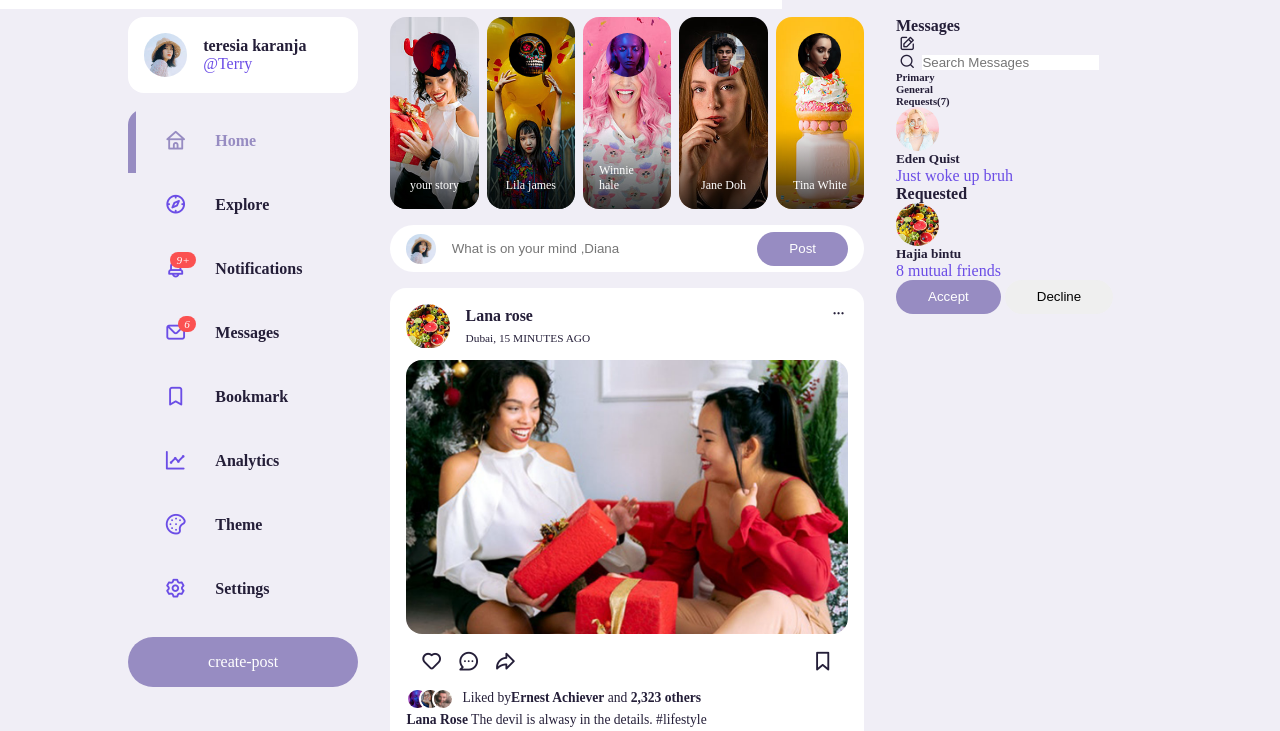
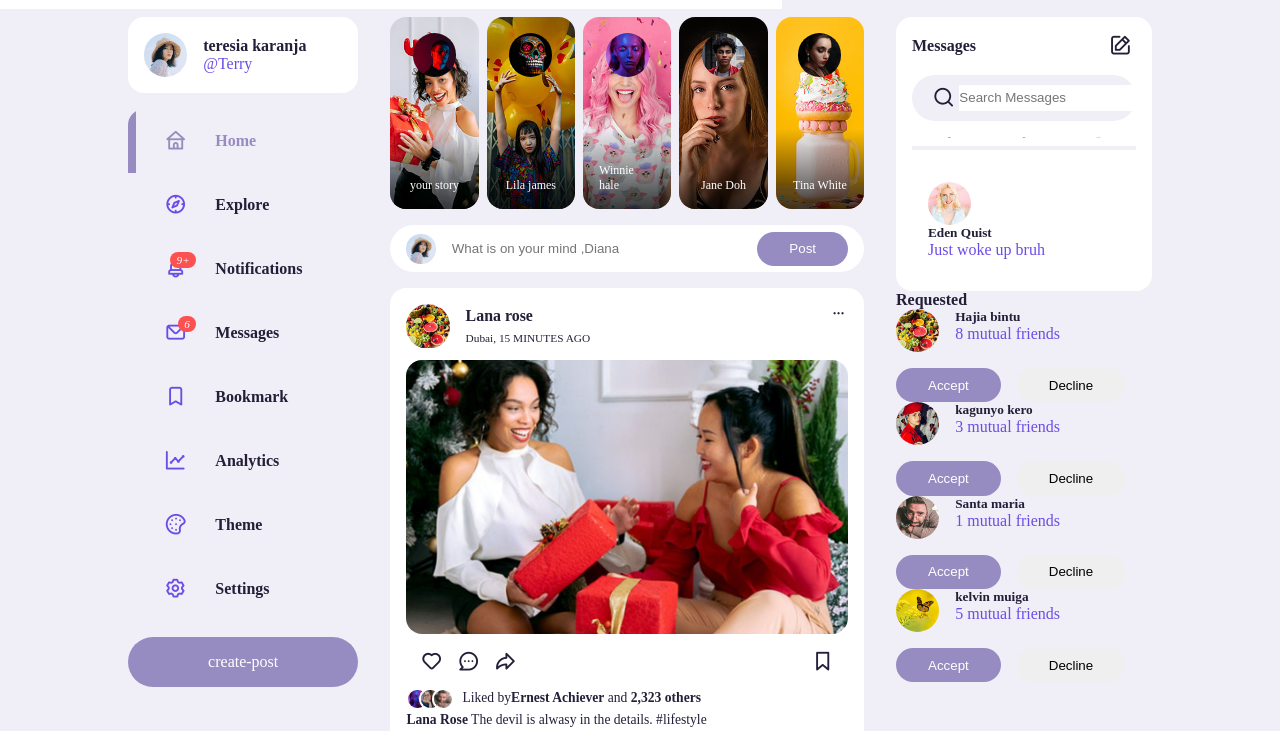
Before and after one commit to muigakelvin/CHATAPP, a plain HTML site: page index.html in a window 1280 px wide. Shown: the part 69-800 px from the top of the page. Drawn offline with nearby package versions, Linux system fonts and the light colour scheme.

Commit message:
messages css

```diff
--- a/index.html
+++ b/index.html
@@ -492,7 +492,7 @@
                     <div class="category">
                             <h6 class = "active">Primary</h6>
                             <h6>General</h6>
-                            <h6 class="Message-requests">Requests(7)</h6>
+                            <h6 class="message-requests">Requests(7)</h6>
 
                     </div>
                     <!----------------------------------------MESSAGES-------------------------------------------->
@@ -511,21 +511,86 @@
                 <!----------------------------------------fRIEND REQUESTS-------------------------------------------->
                 <div class="friend-request">
                     <h4>Requested</h4>
-                    <div class="requested">
+                    <div class="request">
                         <div class="info">
                             <div class="profile-photo">
                                 <img src="./images/profile-13.jpg">
                             </div>
-                        </div>
+                        <div>
                         <h5>Hajia bintu</h5>
                         <p class="text-muted">
                             8 mutual friends
                         </p>
+                        </div>
+                        </div>
                         <div class="action">
-                            <button class="btn btn-primary">
+                            <button class = "btn btn-primary">
                                 Accept
                             </button>
-                            <button class="btn">
+                            <button class = "btn">
+                                Decline
+                            </button>
+                        </div>
+                    </div>
+                    <div class="request">
+                        <div class="info">
+                            <div class="profile-photo">
+                                <img src="./images/profile-16.jpg">
+                            </div>
+                        <div>
+                        <h5>kagunyo kero</h5>
+                        <p class="text-muted">
+                            3 mutual friends
+                        </p>
+                        </div>
+                        </div>
+                        <div class="action">
+                            <button class = "btn btn-primary">
+                                Accept
+                            </button>
+                            <button class = "btn">
+                                Decline
+                            </button>
+                        </div>
+                    </div>
+                    <div class="request">
+                        <div class="info">
+                            <div class="profile-photo">
+                                <img src="./images/profile-15.jpg">
+                            </div>
+                        <div>
+                        <h5>Santa maria</h5>
+                        <p class="text-muted">
+                            1 mutual friends
+                        </p>
+                        </div>
+                        </div>
+                        <div class="action">
+                            <button class = "btn btn-primary">
+                                Accept
+                            </button>
+                            <button class = "btn">
+                                Decline
+                            </button>
+                        </div>
+                    </div>
+                    <div class="request">
+                        <div class="info">
+                            <div class="profile-photo">
+                                <img src="./images/profile-14.jpg">
+                            </div>
+                        <div>
+                        <h5>kelvin muiga</h5>
+                        <p class="text-muted">
+                            5 mutual friends
+                        </p>
+                        </div>
+                        </div>
+                        <div class="action">
+                            <button class = "btn btn-primary">
+                                Accept
+                            </button>
+                            <button class = "btn">
                                 Decline
                             </button>
                         </div>
--- a/styles.css
+++ b/styles.css
@@ -105,14 +105,14 @@ nav .container
     align-items: center;
     justify-content: space-between;
 }
-nav .search-bar
+ .search-bar
 {
     background: var(--color-light);
     border-radius: var(--border-radius);
     padding: var(--search-padding);
 
 }
-nav .search-bar input[type = 'search']
+.search-bar input[type = 'search']
 {
     background: transparent;
     width: 30vw;
@@ -458,3 +458,119 @@ main .container .left .profile
 {
     margin-left: 0.5rem;
 }
+/*=============================Right====================================*/
+main .container .right
+{
+    height: max-content;
+    position: sticky;
+    top: var(--sticky-top-right);
+    bottom: 0;
+}
+.right .messages
+{
+    background: var(--color-white);
+    border-radius: var(--card-border-radius);
+    padding: var(--card-padding);
+}
+.right .messages .heading
+{
+    display: flex;
+    align-items: center;
+    justify-content: space-between;
+    margin-bottom: 1rem;
+}
+.right .messages i
+{
+    font-size: 1.4rem;
+}
+.right .messages .search-bar
+{
+    display: flex;
+    margin-bottom: 1rem;
+
+}
+
+.right .messages .category
+{
+    display: flex;
+    justify-content: space-between;
+    margin-bottom: 1rem;
+}
+.right .messages .category h6
+{
+    width: 100%;
+    text-align:center;
+    border-bottom: 4px solid var(--color-light);
+    padding-bottom: 0.5rem;
+    font-size: 0.05rem;
+}
+.right .messages.category .active
+{
+    border-color: var(--color-dark);
+}
+.right .messages .message-requests
+{
+    color: var(--color-primary);
+}
+
+.right .messages .message
+{
+    display: flex;
+    gap: 1rem;
+    margin-bottom: 1rem;
+    align-items: start;
+}
+.right .messages .profile-photo
+{
+    position: relative;
+    overflow: visible;
+}
+.right .messages img
+{
+    border-radius: 50%;
+}
+.right .messages .message:last-child
+{
+    margin: 0;
+}
+.right .messages .message p
+{
+    font-size: 0.8rem;
+}
+.right .messages .message .profile-photo .active
+{
+    width: 0.8rem;
+    height: 0.8rem;
+    border-radius: 50%;
+    border: 3px solid var(--color-white);
+    background:var(--color-success);
+    position: absolute;
+    bottom: 0;
+    right: 0;
+}
+
+/*========================FRIEND REQUEST=========================*/
+.right .friend-requests
+{
+    margin-top: 1rem;
+}
+.right .friend-requests h4
+{
+    color: var(--color-gray);
+    margin: 1rem 0;
+}
+.right .request
+{
+    background: var(--colo-white);
+}
+.right .request .info
+{
+    display: flex;
+    gap: 1rem;
+    margin-bottom: 1rem;.0
+}
+.right .request .action
+{
+    display: flex;
+    gap: 1rem;
+}
```
